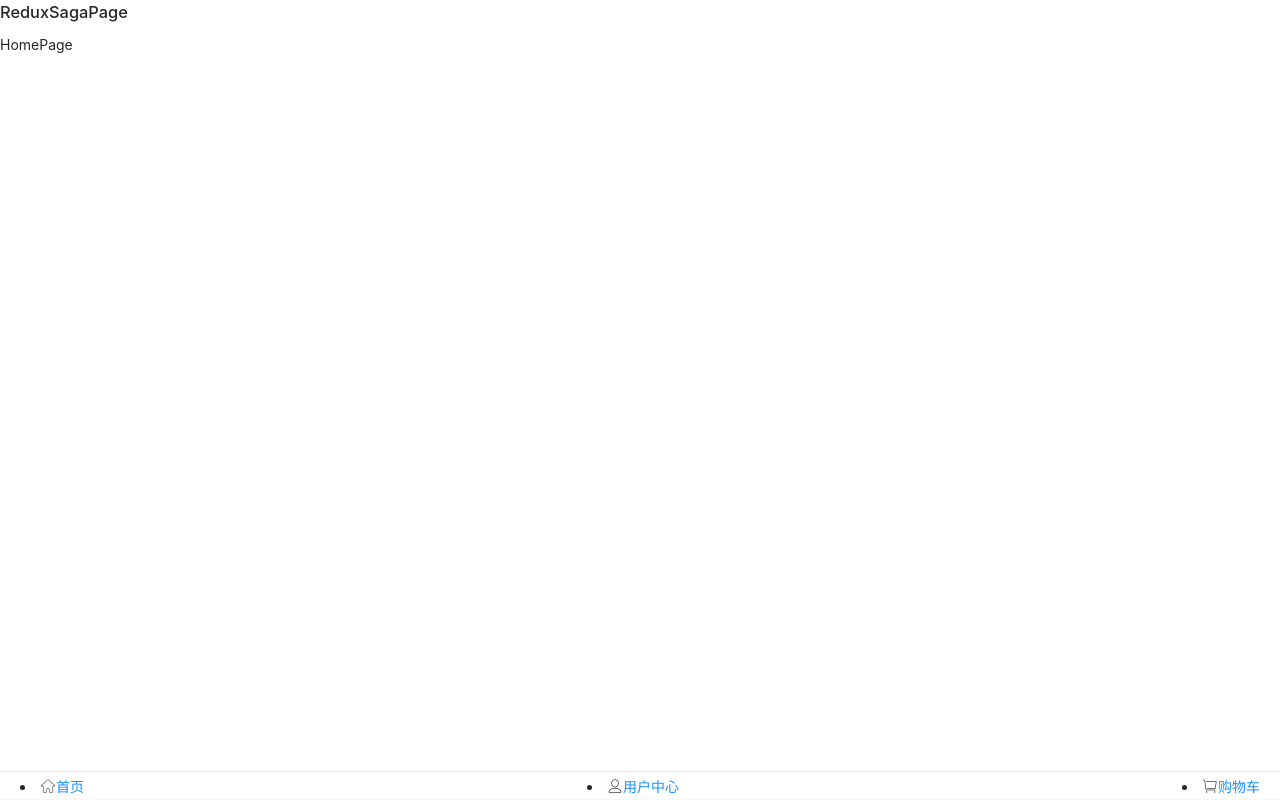
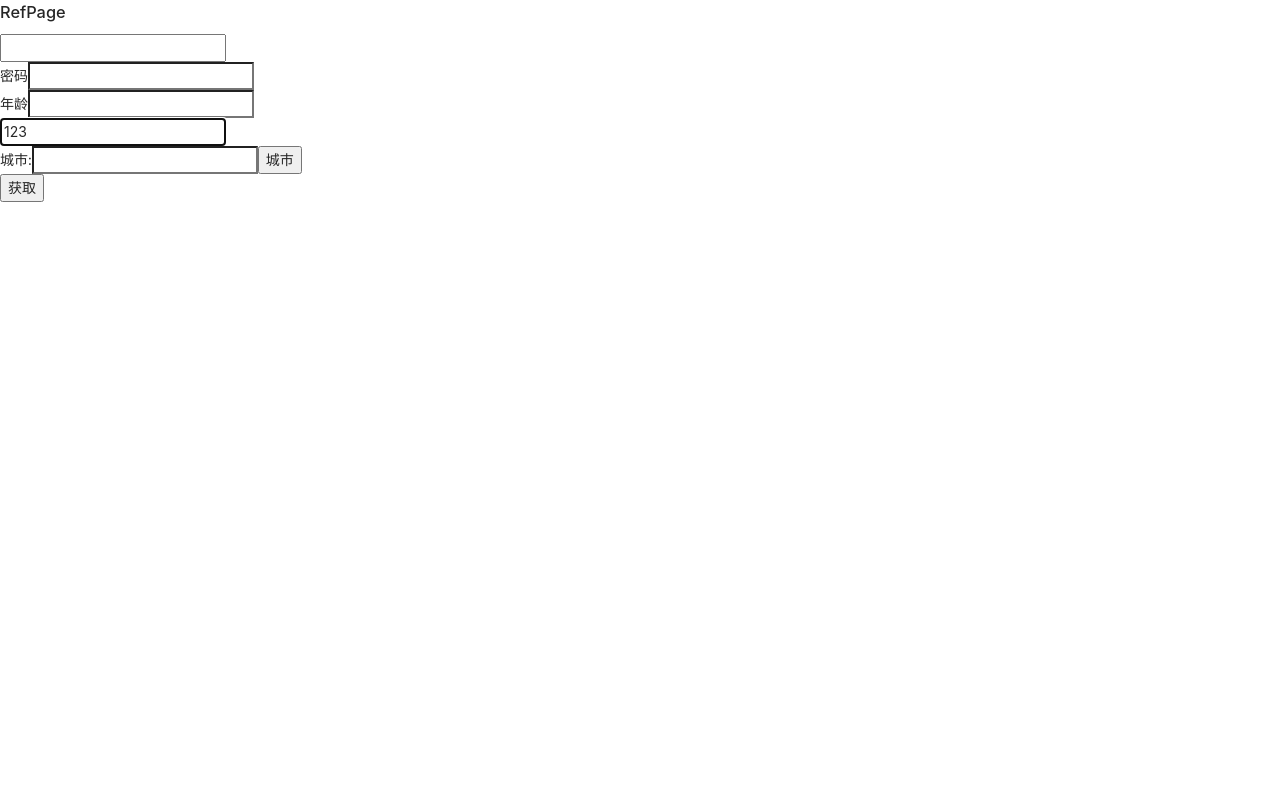
Before and after one commit to lizhi1203/react-learn, a React (Create React App) app: page / in a window 1280 px wide. Built offline with nearby package versions, Linux system fonts and the light colour scheme.

Commit message:
feat: ref特性

```diff
--- a/src/App.js
+++ b/src/App.js
@@ -1,5 +1,6 @@
 import './App.css';
 import { useState } from 'react';
+import RefPage from './views/ref/RefPage';
 // import SyntaxPage from "./views/base/SyntaxPage";
 // import ClassComponent from './views/base/ClassComponent';
 // import FunctionComponent from './views/base/FunctionComponent';
@@ -13,7 +14,7 @@ import { useState } from 'react';
 // import RouteComponePage from './views/router/RouteComponePage';
 // import Router5Page from './views/router/Router5Page';
 // import ReactRouterPage from './views/router/ReactRouterPage';
-import ReduxSagaPage from './views/reduxSaga/ReduxSagaPage';
+// import ReduxSagaPage from './views/reduxSaga/ReduxSagaPage';
 // import OutletPage from './views/router/OutletPage';
 // import PureComponentPage from './views/pureComponent/PureComponentPage';
 // import LifeCyclePage from './views/lifecycle/LifeCyclePage';
@@ -56,7 +57,7 @@ function App() {
       {/* <Router6Page /> */}
       {/* <Router5Page /> */}
       {/* <ReactRouterPage /> */}
-      <ReduxSagaPage />
+      {/* <ReduxSagaPage /> */}
       {/* <RouteComponePage /> */}
       {/* <OutletPage /> */}
       {/* <PureComponentPage /> */}
@@ -82,6 +83,7 @@ function App() {
       {/* <AntdFormClassPage /> */}
       {/* <AntdFormFuncPage /> */}
       {/* <MyAntdFormClassPage /> */}
+      <RefPage />
     </div>
   );
 }
--- /dev/null
+++ b/src/views/ref/RefPage.js
@@ -0,0 +1,93 @@
+import React, { Component, useRef } from 'react'
+
+export default class RefPage extends Component {
+  constructor(props) {
+    super(props);
+    this.state = {};
+    this.nameInputRef = React.createRef();
+    this.passwordRef = React.createRef();
+    this.ageInputRef = React.createRef();
+
+  }
+  getInputValue = () => {
+    console.log('用户名:', this.nameInputRef.current.value)
+    console.log('密码:', this.passwordRef.current.getPassword())
+    console.log('年龄:', this.ageInputRef.current.value)
+  }
+  render() {
+    const AgeWithInput = React.forwardRef(AgeInput)
+    return (
+      <div>
+        <h3>RefPage</h3>
+        <input ref={this.nameInputRef} />
+        <PasswordInput label="密码" ref={this.passwordRef} />
+        <AgeWithInput label="年龄" ref={this.ageInputRef} />
+        <BirthInput />
+        <CityInput />
+        <button onClick={this.getInputValue}>获取</button>
+      </div>
+    )
+  }
+}
+
+class PasswordInput extends Component {
+  constructor(props) {
+    super(props);
+    this.passwordInputRef = React.createRef()
+  }
+
+  getPassword() {
+    return this.passwordInputRef.current.value
+  }
+  render() {
+    return (
+      <div className="border">
+        <label htmlFor="">{this.props.label}</label>
+        <input type="text" ref={this.passwordInputRef} />
+      </div>
+    )
+  }
+}
+
+function AgeInput(props, ref) {
+  return (
+    <div className="border">
+      <label htmlFor="">{props.label}</label>
+      <input type="text" ref={ref} />
+    </div>
+  )
+}
+
+class BirthInput extends Component {
+  constructor(props) {
+    super(props);
+    this.birthInput = null
+  }
+
+  componentDidMount() {
+    this.birthInput.value = '123';
+    this.birthInput.focus();
+  }
+  setTextInputRef = ele => {
+    this.birthInput = ele
+  }
+  render() {
+    return (
+      <input type="text" ref={this.setTextInputRef} />
+    )
+  }
+}
+
+function CityInput(props) {
+  const cityInputRef = useRef(null)
+  return (
+    <div className="border">
+      <label htmlFor="">城市:</label>
+      <input type="text" ref={cityInputRef} />
+      <button onClick={() => {
+        let val = cityInputRef.current.value
+        console.log('city:', val)
+      }}>城市</button>
+    </div>
+  )
+}
```
